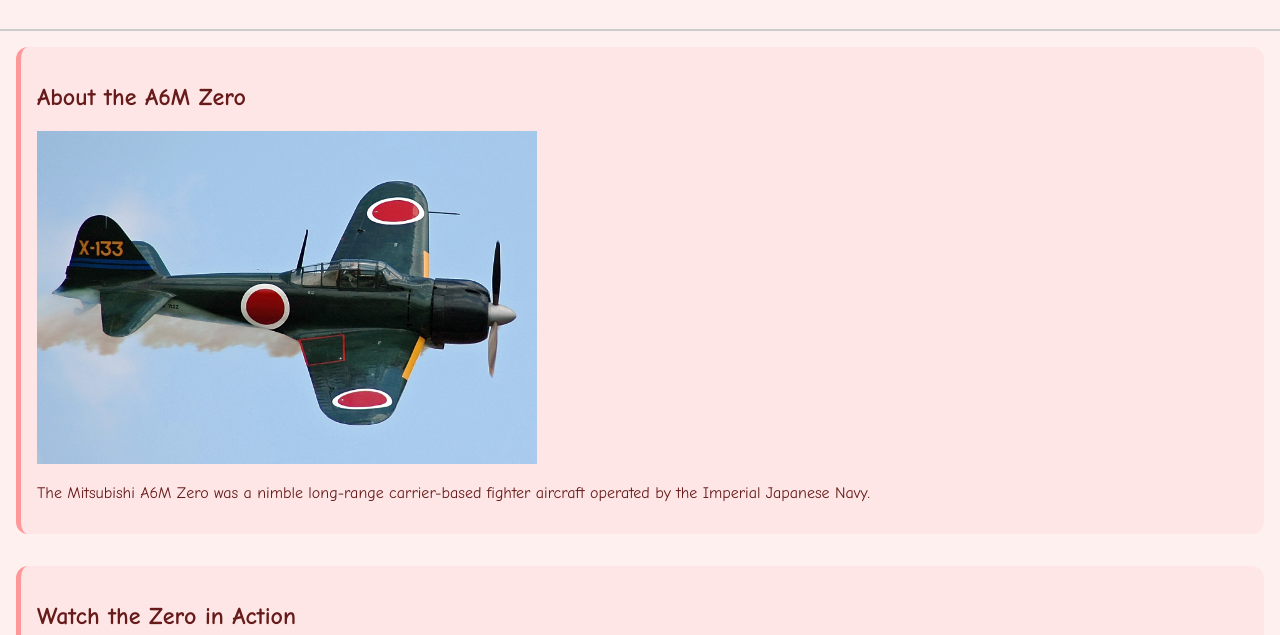
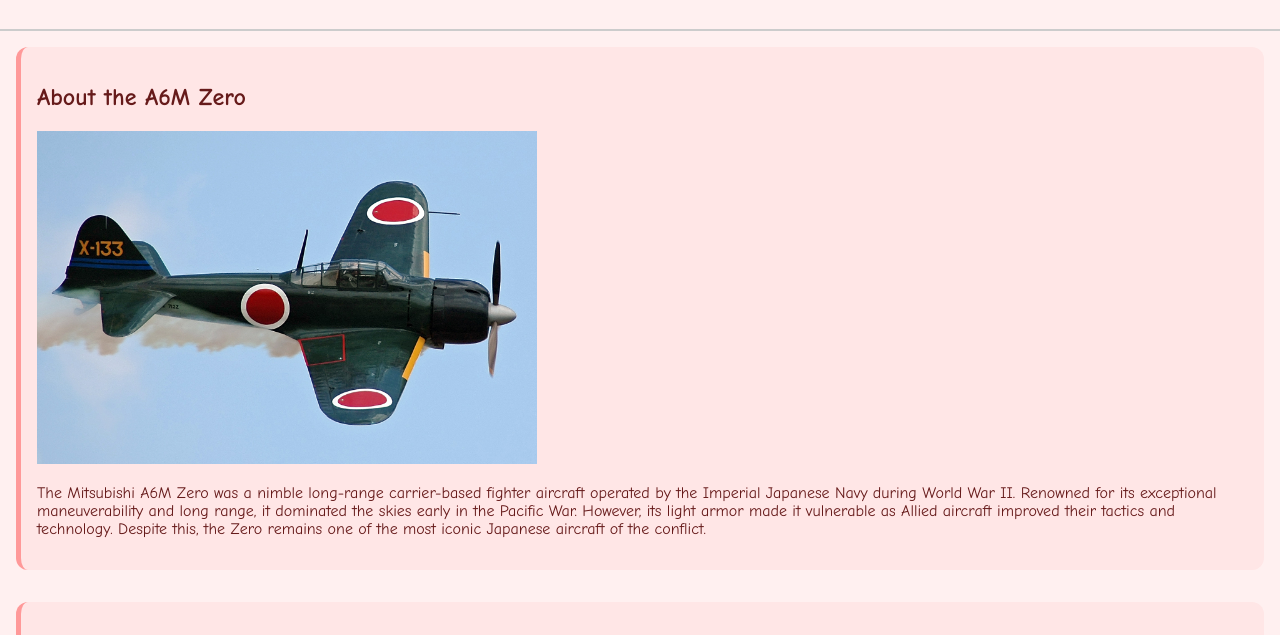
Before and after one commit to Kavelak/Planes, a plain HTML site: page zero.html in a window 1280 px wide. Shown: the part 106-741 px from the top of the page. Drawn offline with Linux system fonts and the light colour scheme.

Commit message:
Update zero.html

```diff
--- a/zero.html
+++ b/zero.html
@@ -22,7 +22,7 @@
         <section>
             <h2>About the A6M Zero</h2>
             <img src="zero.jpg" alt="Mitsubishi A6M Zero" width="500">
-            <p>The Mitsubishi A6M Zero was a nimble long-range carrier-based fighter aircraft operated by the Imperial Japanese Navy.</p>
+            <p>The Mitsubishi A6M Zero was a nimble long-range carrier-based fighter aircraft operated by the Imperial Japanese Navy during World War II. Renowned for its exceptional maneuverability and long range, it dominated the skies early in the Pacific War. However, its light armor made it vulnerable as Allied aircraft improved their tactics and technology. Despite this, the Zero remains one of the most iconic Japanese aircraft of the conflict.</p>
         </section>
 
         <section>
```
